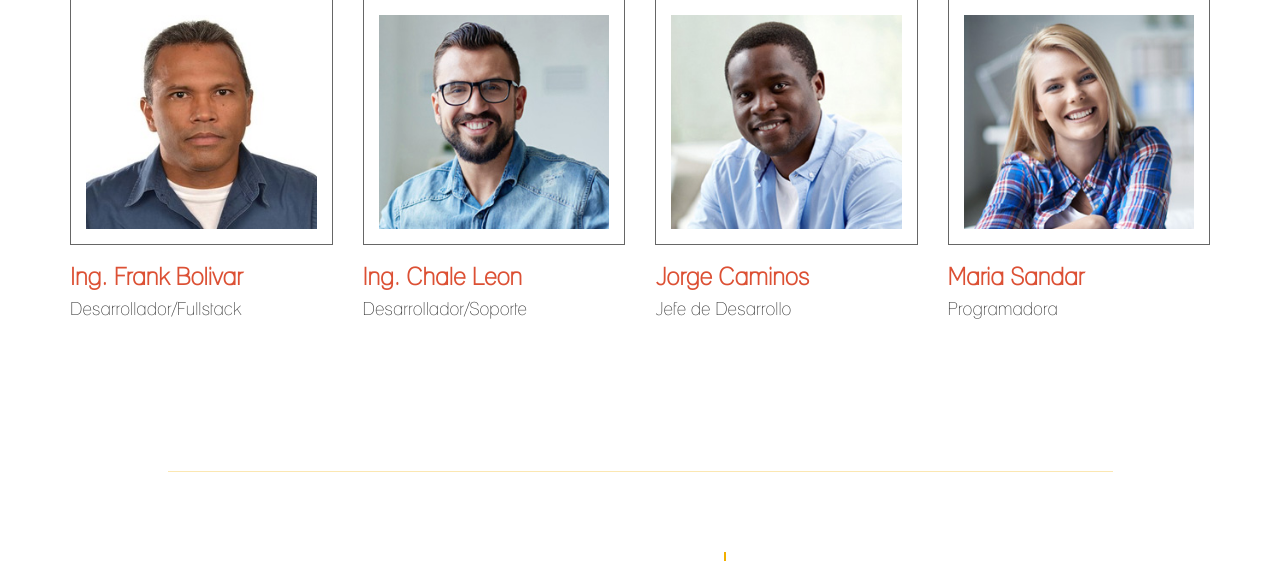
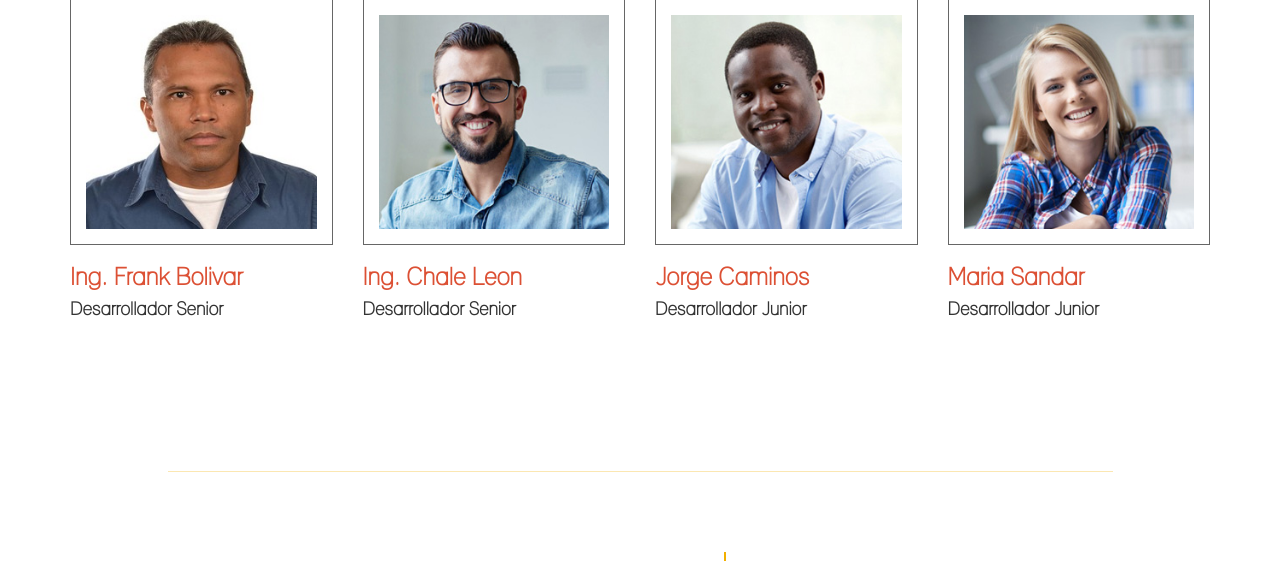
Before and after one commit to skynetfrank/reactor-web, a PHP site: page / in a window 1280 px wide. Shown: the part 3938-4499 px from the top of the page. Run offline with PHP 8.4, Linux system fonts and the light colour scheme.

Commit message:
commit Yo

```diff
--- a/css/style.css
+++ b/css/style.css
@@ -215,6 +215,7 @@ img:hover {
 }
 #team h4 {
   padding-bottom: 40px;
+
 }
 #team .col-md-12 {
   text-align: center;
@@ -225,6 +226,10 @@ img:hover {
   padding: 15px;
 }
 
+
+h4{
+  font-weight: bold;
+}
 /* portfolio section */
 #portfolio {
   text-align: center;
--- a/index.html
+++ b/index.html
@@ -15,7 +15,7 @@
 	<link rel="stylesheet" href="css/nivo_themes/default/default.css">
 	<link rel="stylesheet" href="css/style.css">
 	<!-- google web font css -->
-	<link href='http://fonts.googleapis.com/css?family=Raleway:400,300,600,700' rel='stylesheet' type='text/css'>
+	<link href='https://fonts.googleapis.com/css?family=Raleway:400,300,600,700' rel='stylesheet' type='text/css'>
 
 </head>
 
@@ -121,7 +121,7 @@
 						<ul class="filter-wrapper clearfix">
 							<li><a href="#" data-filter="*" class="selected opc-main-bg">todo</a></li>
 							<li><a href="#" class="opc-main-bg" data-filter=".websites">websites</a></li>
-							<li><a href="#" class="opc-main-bg" data-filter=".apps">apps</a></li>
+							<li><a href="#" class="opc-main-bg" data-filter=".apps">e-commerce</a></li>
 							<li><a href="#" class="opc-main-bg" data-filter=".soporte">soporte</a></li>
 						</ul>
 						<div class="iso-box-section">
@@ -294,22 +294,22 @@
 				<div class="col-md-3 col-sm-6">
 					<img src="images/febb_foto.jpg" class="img-responsive" alt="team img">
 					<h3>Ing. Frank Bolivar</h3>
-					<h4>Desarrollador/Fullstack</h4>
+					<h4 id="team-title">Desarrollador Senior</h4>
 				</div>
 				<div class="col-md-3 col-sm-6">
 					<img src="images/team2.jpg" class="img-responsive" alt="team img">
 					<h3>Ing. Chale Leon</h3>
-					<h4>Desarrollador/Soporte</h4>
+					<h4 id="team-title">Desarrollador Senior</h4>
 				</div>
 				<div class="col-md-3 col-sm-6">
 					<img src="images/team3.jpg" class="img-responsive" alt="team img">
 					<h3>Jorge Caminos</h3>
-					<h4>Jefe de Desarrollo</h4>
+					<h4 id="team-title">Desarrollador Junior</h4>
 				</div>
 				<div class="col-md-3 col-sm-6">
 					<img src="images/team4.jpg" class="img-responsive" alt="team img">
 					<h3>Maria Sandar</h3>
-					<h4>Programadora</h4>
+					<h4 id="team-title">Desarrollador Junior</h4>
 				</div>
 			</div>
 		</div>
```
